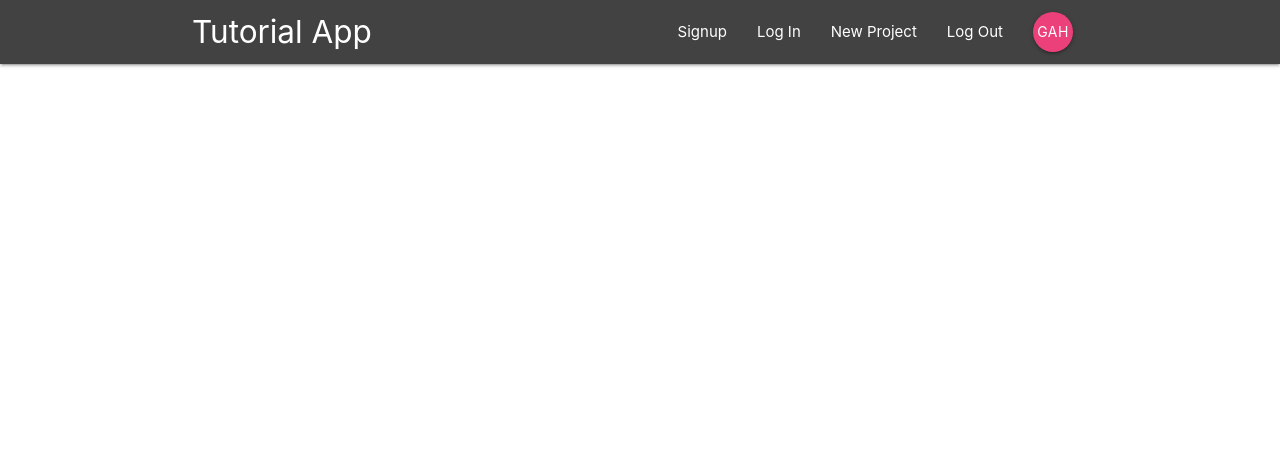
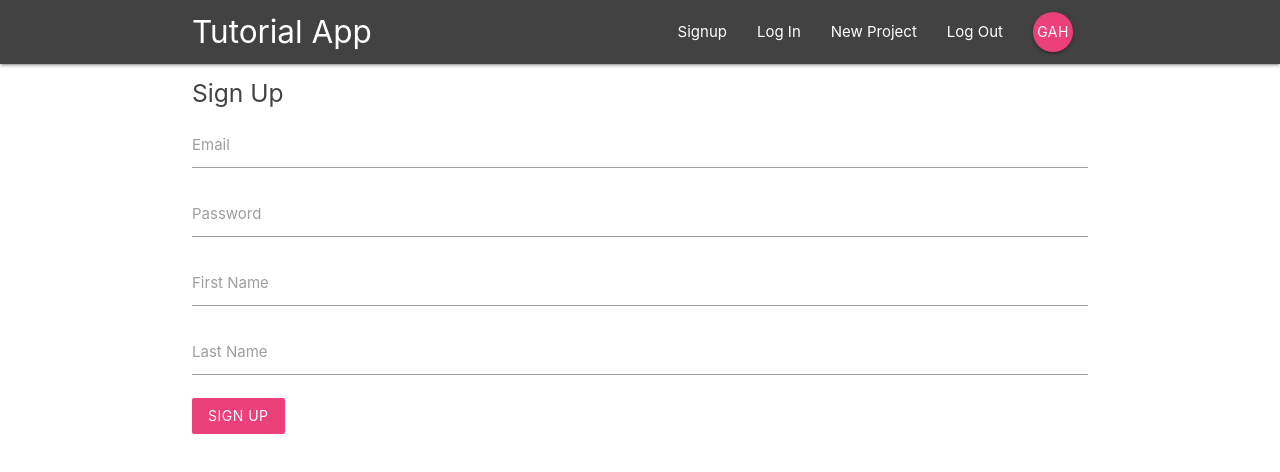
Before and after one commit to goomba5/React-Firebase-Tutorial, a React (Create React App) app: page /signup in a window 1280 px wide. Shown: the top 472 px of the page. Built offline with nearby package versions, Linux system fonts and the light colour scheme.

Commit message:
create Sign In and Sign Up components

```diff
--- a/public/index.html
+++ b/public/index.html
@@ -32,7 +32,7 @@
       rel="stylesheet"
       href="https://cdnjs.cloudflare.com/ajax/libs/materialize/1.0.0/css/materialize.min.css"
     />
-    <title>React App</title>
+    <title>Project Management Tut</title>
   </head>
   <body>
     <noscript>You need to enable JavaScript to run this app.</noscript>
@@ -47,5 +47,6 @@
       To begin the development, run `npm start` or `yarn start`.
       To create a production bundle, use `npm run build` or `yarn build`.
     -->
+    <script src="https://cdnjs.cloudflare.com/ajax/libs/materialize/1.0.0/js/materialize.min.js"></script>
   </body>
 </html>
--- a/src/App.js
+++ b/src/App.js
@@ -3,6 +3,8 @@ import { BrowserRouter, Switch, Route } from "react-router-dom";
 import Navbar from "./components/layout/Navbar";
 import Dashboard from "./components/dashboard/Dashboard";
 import ProjectDetails from "./components/projects/ProjectDetails";
+import SignIn from "./components/auth/SignIn";
+import SignUp from "./components/auth/SignUp";
 
 class App extends Component {
   render() {
@@ -13,6 +15,8 @@ class App extends Component {
           <Switch>
             <Route exact path="/" component={Dashboard} />
             <Route path="/project/:id" component={ProjectDetails} />
+            <Route path="/signin" component={SignIn} />
+            <Route path="/signup" component={SignUp} />
           </Switch>
         </div>
       </BrowserRouter>
--- a/src/components/auth/SignIn.js
+++ b/src/components/auth/SignIn.js
@@ -0,0 +1,40 @@
+import React, { Component } from "react";
+
+class SignIn extends Component {
+  state = {
+    email: "",
+    password: ""
+  };
+
+  handleChange = e => {
+    this.setState({
+      [e.target.id]: e.target.value
+    });
+  };
+  handleSubmit = e => {
+    e.preventDefault();
+    console.log(this.state);
+  };
+  render() {
+    return (
+      <div className="container">
+        <form onSubmit={this.handleSubmit} className="white">
+          <h5 className="grey-text text-darken-3">Sign In</h5>
+          <div className="input-field">
+            <label htmlFor="email">Email</label>
+            <input type="email" id="email" onChange={this.handleChange} />
+          </div>
+          <div className="input-field">
+            <label htmlFor="Password">Password</label>
+            <input type="Password" id="Password" onChange={this.handleChange} />
+          </div>
+          <div className="input-field">
+            <button className="btn pink lighten-1 z-depth-0">Login</button>
+          </div>
+        </form>
+      </div>
+    );
+  }
+}
+
+export default SignIn;
--- a/src/components/auth/SignUp.js
+++ b/src/components/auth/SignUp.js
@@ -0,0 +1,50 @@
+import React, { Component } from "react";
+
+class SignUp extends Component {
+  state = {
+    email: "",
+    password: "",
+    firstName: "",
+    lastName: ""
+  };
+
+  handleChange = e => {
+    this.setState({
+      [e.target.id]: e.target.value
+    });
+  };
+  handleSubmit = e => {
+    e.preventDefault();
+    console.log(this.state);
+  };
+  render() {
+    return (
+      <div className="container">
+        <form onSubmit={this.handleSubmit} className="white">
+          <h5 className="grey-text text-darken-3">Sign Up</h5>
+          <div className="input-field">
+            <label htmlFor="email">Email</label>
+            <input type="email" id="email" onChange={this.handleChange} />
+          </div>
+          <div className="input-field">
+            <label htmlFor="Password">Password</label>
+            <input type="Password" id="Password" onChange={this.handleChange} />
+          </div>
+          <div className="input-field">
+            <label htmlFor="firstName">First Name</label>
+            <input type="text" id="firstName" onChange={this.handleChange} />
+          </div>
+          <div className="input-field">
+            <label htmlFor="lastName">Last Name</label>
+            <input type="text" id="lastName" onChange={this.handleChange} />
+          </div>
+          <div className="input-field">
+            <button className="btn pink lighten-1 z-depth-0">Sign Up</button>
+          </div>
+        </form>
+      </div>
+    );
+  }
+}
+
+export default SignUp;
```
